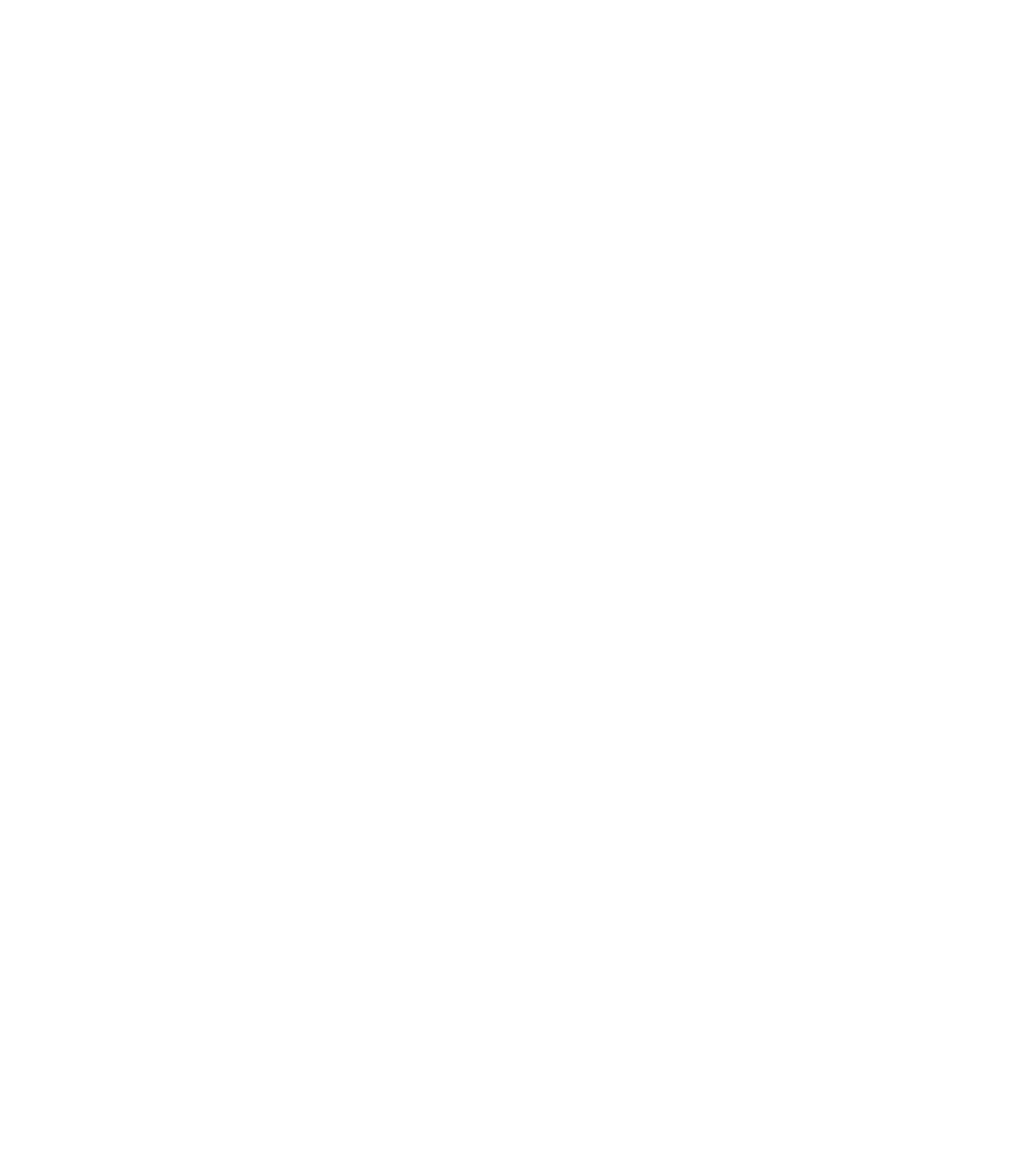
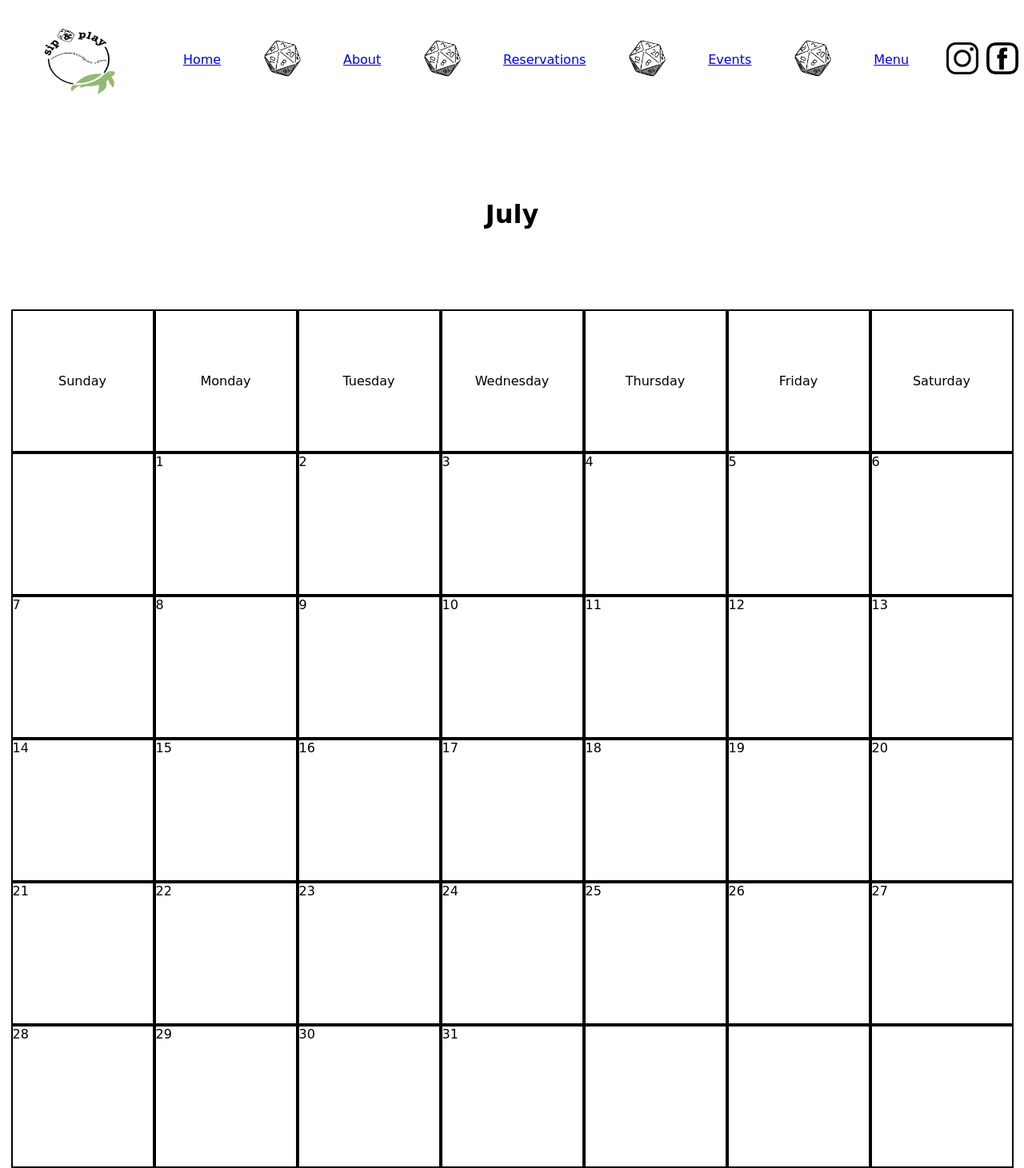
Before and after one commit to trenai06/CodexSummerHack, a plain HTML site: page HTML/events.html in a window 1280 px wide. Shown: the whole page at 80% size. Before the commit the page ends 800 px from the top, so only its background shows below. Drawn offline with Linux system fonts and the light colour scheme; files that its build step writes are made by us from their sources.

Commit message:
filled in the home page and add a base calendar

```diff
--- /dev/null
+++ b/CSS/events.css
@@ -0,0 +1,34 @@
+*{
+    padding:0;
+    margin:0;
+}
+
+.calendar{
+    display:flex;
+    flex-direction: row;
+    flex-wrap: wrap;
+    justify-content: center;
+}
+
+.day{
+    border:solid 2px black;
+    display:flex;
+    flex-direction: column;
+    height:175px;
+    width:175px;
+   justify-content: center;
+   align-items: center;
+}
+
+
+.date{
+    height:175px;
+    width:175px;
+    border:solid 2px black;
+}
+
+.active{
+    height: 500px;
+    width:500px;
+
+}
--- a/HTML/events.html
+++ b/HTML/events.html
@@ -4,9 +4,77 @@
     <meta charset="UTF-8">
     <meta http-equiv="X-UA-Compatible" content="IE=edge">
     <meta name="viewport" content="width=device-width, initial-scale=1.0">
-    <title>Document</title>
+    <link href="/TrackOne/styles.css" rel="stylesheet">
+    <link href="/TrackOne/CSS/events.css" rel="stylesheet">
+    <title>Sip N Play Events</title>
 </head>
 <body>
+    <nav>
+        <div>
+            <a href="https://www.sipnplaynyc.com/"><img class="mainlogo" src="../Assets/sipnplay.png" alt="Sip n Playt logo"></a>
+        </div>
+        <ul>
+            <li><a href="/TrackOne/index.html">Home</a></li>
+            <li><img class="divlogo" src="../Assets/die.png"></li>
+            <li><a href="./HTML/about.html">About</a></li>
+            <li><img class="divlogo" src="../Assets/die.png"></li>
+            <li><a href="./HTML/res.html">Reservations</a></li>
+            <li><img class="divlogo" src="../Assets/die.png"></li>
+            <li><a href="./HTML/events.html">Events</a></li>
+            <li><img class="divlogo" src="../Assets/die.png"></li>
+            <li><a href="./HTML/menu.html">Menu</a></li>
+        </ul>
+        <div class="socials">
+            <a href="https://www.instagram.com/sipnplaynyc/"><img class="logo" src="../Assets/Insta.png" alt="Instagram Logo"></a>
+            <a href="https://www.facebook.com/sipnplaynyc/"><img class="logo" src="../Assets/facebook.png" alt="Facebook Logo"></a>
+        </div>
+    </nav>
+        <h1> July</h1>
+    <div class="calendar">
 
+       <div class="day">Sunday</div>
+       <div class="day">Monday</div>
+       <div class="day">Tuesday</div>
+       <div class="day">Wednesday</div>
+       <div class="day">Thursday</div>
+       <div class="day">Friday</div>
+       <div class="day">Saturday</div>
+      <div class="date"></div>
+      <div class="date">1</div>
+      <div class="date">2</div>
+      <div class="date">3</div>
+      <div class="date">4</div>
+      <div class="date">5</div>
+      <div class="date">6</div>
+      <div class="date">7</div>
+      <div class="date">8</div>
+      <div class="date">9</div>
+      <div class="date">10</div>
+      <div class="date">11</div>
+      <div class="date">12</div>
+      <div class="date">13</div>
+      <div class="date">14</div>
+      <div class="date">15</div>
+      <div class="date">16</div>
+      <div class="date">17</div>
+      <div class="date">18</div>
+      <div class="date">19</div>
+      <div class="date">20</div>
+      <div class="date">21</div>
+      <div class="date">22</div>
+      <div class="date">23</div>
+      <div class="date">24</div>
+      <div class="date">25</div>
+      <div class="date">26</div>
+      <div class="date">27</div>
+      <div class="date">28</div>
+      <div class="date">29</div>
+      <div class="date">30</div>
+      <div class="date">31</div>
+      <div class="date"></div>
+      <div class="date"></div>
+      <div class="date"></div>
+    </div>
 </body>
+<script src="/TrackOne/JS/events.js"></script>
 </html>
--- a/styles.css
+++ b/styles.css
@@ -7,6 +7,11 @@ body{
     display: flex;
     flex-direction: column;
     align-items: center;
+    justify-content: space-between;
+    gap:100px;
+    font-family: "Schoolbell", cursive;
+    font-weight: 400;
+    font-style: normal;
     /* background-color: aquamarine; */
 }
 
@@ -68,7 +73,7 @@ width:200px;
     align-items: center;
 }
 
-.table{
+.schedule{
     display:flex;
     flex-direction: column;
     width: 700px;
@@ -80,8 +85,7 @@ width:200px;
     /* background-color: blue; */
 }
 
-
-.cardcontainer{
+.gallery{
     display:flex;
     width:100vw;
 }
@@ -112,8 +116,8 @@ width:200px;
     -webkit-text-stroke-color: white;
     -webkit-text-stroke-width: 1px;
     color:black;
+}
 
-}
 .card-one {
     background-image:url(./Assets/menu.jpg);
 }
@@ -142,10 +146,23 @@ width:200px;
     background-image: url(./Assets/people.jpg);
 }
 
+.featured{
+    display:flex;
+    flex-direction: column;
+    align-items: center;
+    width: 950px;
+    gap:10px;
+    /* border: solid 2px black; */
+}
+.game{
+    height:200px;
+    width:300px;
+}
+
 footer{
     display:flex;
     flex-direction: column;
-    justify-content: space-around;
+    /* justify-content: space-around;*/
     align-items: center;
     /* border: solid 2px black; */
 }
@@ -156,6 +173,7 @@ footer{
 }
 .google-map {
     padding-bottom: 50%;
+    margin-bottom: 30px;
     position: relative;
 }
 
```
Also changed, not shown: JS/events.js (added, +14 -0 lines), index.html (+28 -10 lines), Assets/lorcana.jpg (added), Assets/lorcana2.webp (added), Assets/lorcana3.avif (added), Assets/lorcana4.jpg (added).
